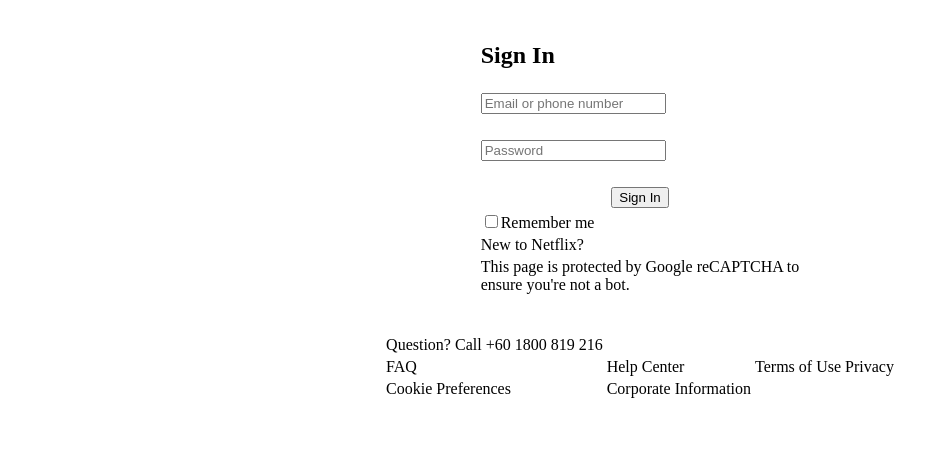
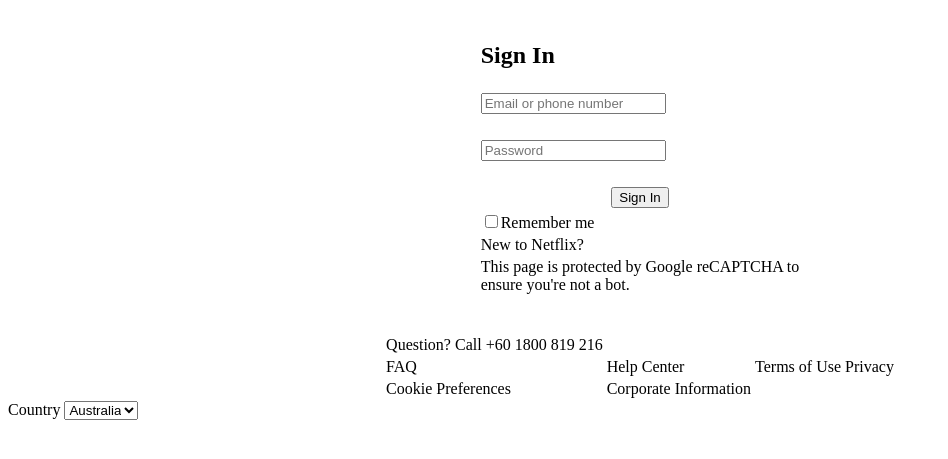
Before and after one commit to yasminalya/DFT40163_MK5_Login, a plain HTML site: page index.html in a window 1280 px wide. Shown: the part 61-520 px from the top of the page, without its empty margins (0-948 px from the left). Drawn offline with Linux system fonts and the light colour scheme.

Commit message:
tambah coding

```diff
--- a/index.html
+++ b/index.html
@@ -31,8 +31,8 @@
             <tr>
                 <td><br></td>
             </tr>
-            <tr >
-                <td align="center"><button type="sign in" >Sign In</button></td>
+            <tr>
+                <td align="center"><button type="sign in">Sign In</button></td>
             </tr>
             <tr>
                 <td>
@@ -67,6 +67,11 @@
             <td>Corporate Information</td>
         </tr>
     </table>
+    <label for="country">Country</label>
+    <select id="country" name="country">
+        <option value="australia">Australia</option>
+        <option value="canada">Canada</option>
+        <option value="usa">USA</option>
 </footer>
 
 </html>
```
